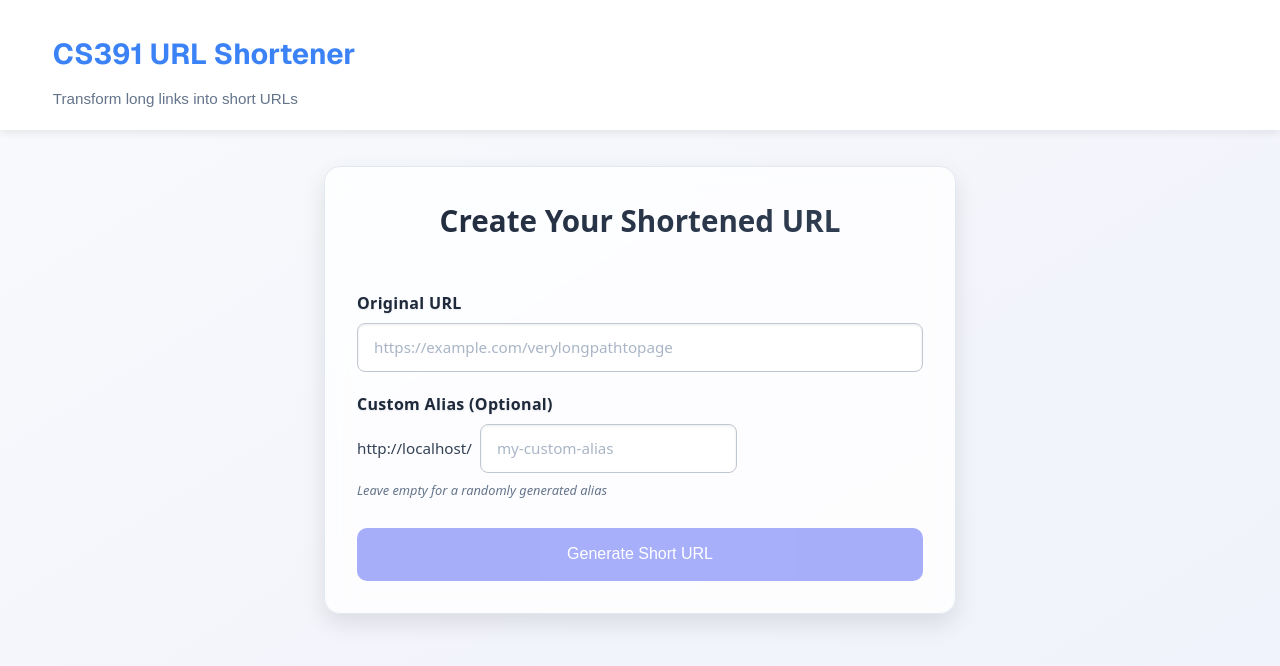
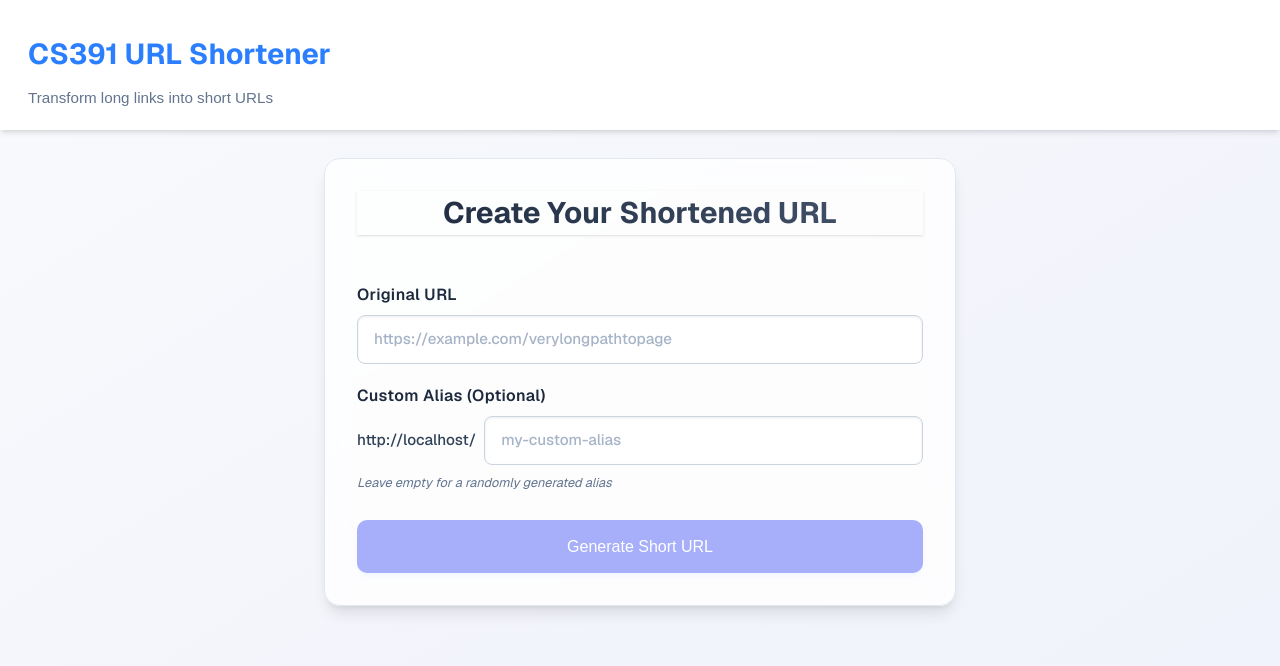
Before and after one commit to Saksham106/mp-5, a Next.js app: page / in a window 1280 px wide. Shown: the top 666 px of the page. Built offline with nearby package versions, Linux system fonts and the light colour scheme; no server answers.

Commit message:
changed styling to tailwind, styled comp wasn't working

```diff
--- a/components/Form.tsx
+++ b/components/Form.tsx
@@ -1,259 +1,8 @@
 "use client";
 
 import { useState, useEffect } from "react";
-import styled from "styled-components";
 import createUrl from "@/lib/createUrl";
 import { Url } from "@/types";
-
-const FormContainer = styled.div`
-  max-width: 680px;
-  margin: 1.75rem auto;
-  padding: 0.5rem 1.5rem;
-  font-family: var(--font-sans, system-ui, sans-serif);
-`;
-
-const FormElement = styled.form`
-  background-color: rgba(255, 255, 255, 0.8);
-  border-radius: 16px;
-  box-shadow: 0 10px 25px rgba(0, 0, 0, 0.1);
-  padding: 2rem;
-  display: flex;
-  flex-direction: column;
-  gap: 1.25rem;
-  backdrop-filter: blur(10px);
-  border: 1px solid var(--border);
-  transition: transform 0.2s ease, box-shadow 0.2s ease;
-
-  &:hover {
-    transform: translateY(-2px);
-    box-shadow: 0 14px 30px rgba(0, 0, 0, 0.12);
-  }
-
-  @media (prefers-color-scheme: dark) {
-    background: linear-gradient(to bottom, rgba(30, 41, 59, 0.9), rgba(15, 23, 42, 0.8));
-    border: 1px solid rgba(71, 85, 105, 0.3);
-    box-shadow: 0 10px 25px rgba(0, 0, 0, 0.2);
-  }
-`;
-
-const FormTitle = styled.h2`
-  font-size: 1.85rem;
-  margin-bottom: 1.75rem;
-  font-weight: 700;
-  text-align: center;
-  color: #f1f5f9;
-  text-shadow: 0 2px 4px rgba(0, 0, 0, 0.15);
-
-  @media (prefers-color-scheme: light) {
-    color: #1e293b;
-    background: linear-gradient(135deg, #1e293b 0%, #334155 100%);
-    -webkit-background-clip: text;
-    -webkit-text-fill-color: transparent;
-    background-clip: text;
-    text-shadow: none;
-  }
-`;
-
-const FormSection = styled.div`
-  display: flex;
-  flex-direction: column;
-`;
-
-const InputLabel = styled.label`
-  font-size: 1rem;
-  font-weight: 600;
-  margin-bottom: 0.5rem;
-  color: #f1f5f9;
-  text-shadow: 0 1px 2px rgba(0, 0, 0, 0.1);
-  letter-spacing: 0.02em;
-  display: flex;
-  align-items: center;
-
-  @media (prefers-color-scheme: light) {
-    color: #1e293b;
-  }
-`;
-
-const TextInput = styled.input`
-  padding: 0.75rem 1rem;
-  border: 1px solid #c0c7d0;
-  border-radius: 8px;
-  font-size: 0.95rem;
-  transition: all 0.2s ease;
-  background-color: #fff;
-  color: #333;
-  font-weight: 500;
-  box-shadow: inset 0 1px 3px rgba(0, 0, 0, 0.08);
-
-  &::placeholder {
-    color: #94a3b8;
-    opacity: 0.8;
-  }
-
-  &:focus {
-    outline: none;
-    border-color: #60a5fa;
-    box-shadow: 0 0 0 3px rgba(96, 165, 250, 0.2);
-  }
-`;
-
-const AliasWrapper = styled.div`
-  display: flex;
-  align-items: center;
-`;
-
-const DomainPrefix = styled.span`
-  color: #e2e8f0;
-  font-size: 0.95rem;
-  white-space: nowrap;
-  padding-right: 0.5rem;
-  font-weight: 500;
-
-  @media (prefers-color-scheme: light) {
-    color: #334155;
-  }
-`;
-
-const HelpText = styled.p`
-  font-size: 0.8rem;
-  color: #cbd5e1;
-  margin-top: 0.5rem;
-  font-style: italic;
-
-  @media (prefers-color-scheme: light) {
-    color: #64748b;
-  }
-`;
-
-const ActionButton = styled.button`
-  background-color: var(--accent);
-  color: white;
-  padding: 0.9rem 1.5rem;
-  font-weight: 500;
-  border: none;
-  border-radius: 10px;
-  font-size: 1rem;
-  cursor: pointer;
-  transition: all 0.2s ease;
-  margin-top: 0.5rem;
-  box-shadow: 0 4px 6px rgba(79, 70, 229, 0.2);
-
-  &:hover {
-    background-color: var(--accent-dark);
-    transform: translateY(-2px);
-    box-shadow: 0 6px 10px rgba(79, 70, 229, 0.25);
-  }
-
-  &:disabled {
-    background-color: var(--accent-light);
-    opacity: 0.7;
-    cursor: not-allowed;
-    transform: none;
-    box-shadow: none;
-  }
-`;
-
-const ErrorBox = styled.div`
-  background-color: rgba(254, 226, 226, 0.9);
-  color: #b91c1c;
-  padding: 1rem;
-  border-radius: 12px;
-  font-size: 0.95rem;
-  margin-top: 1rem;
-  text-align: center;
-  border: 1px solid rgba(252, 165, 165, 0.8);
-  box-shadow: 0 4px 12px rgba(239, 68, 68, 0.15);
-  font-weight: 500;
-
-  @media (prefers-color-scheme: dark) {
-    background-color: rgba(127, 29, 29, 0.5);
-    color: #fca5a5;
-    border: 1px solid rgba(252, 165, 165, 0.3);
-  }
-`;
-
-const ResultBox = styled.div`
-  background-color: #ecfdf5;
-  margin-top: 1.5rem;
-  padding: 1.5rem;
-  border-radius: 16px;
-  border: 1px solid #a7f3d0;
-  box-shadow: 0 6px 12px rgba(0, 0, 0, 0.08);
-
-  @media (prefers-color-scheme: dark) {
-    background: linear-gradient(to bottom, rgba(6, 95, 70, 0.4), rgba(6, 78, 59, 0.3));
-    border: 1px solid rgba(16, 185, 129, 0.4);
-    box-shadow: 0 6px 16px rgba(0, 0, 0, 0.15);
-  }
-`;
-
-const ResultHeading = styled.p`
-  font-weight: 700;
-  color: #059669;
-  margin-bottom: 1.25rem;
-  font-size: 1.2rem;
-  letter-spacing: 0.01em;
-
-  @media (prefers-color-scheme: dark) {
-    color: #34d399;
-    text-shadow: 0 1px 2px rgba(0, 0, 0, 0.2);
-  }
-`;
-
-const LinkDisplay = styled.div`
-  display: flex;
-  justify-content: space-between;
-  align-items: center;
-  background-color: white;
-  padding: 0.85rem 1.2rem;
-  border-radius: 10px;
-  border: 1px solid #d1fae5;
-
-  @media (prefers-color-scheme: dark) {
-    background-color: rgba(15, 23, 42, 0.5);
-    border: 1px solid rgba(16, 185, 129, 0.4);
-    box-shadow: 0 2px 8px rgba(0, 0, 0, 0.15), inset 0 1px 1px rgba(255, 255, 255, 0.05);
-  }
-`;
-
-const ShortLink = styled.a`
-  color: var(--accent);
-  text-decoration: none;
-  overflow: hidden;
-  text-overflow: ellipsis;
-  font-weight: 600;
-  font-size: 1.05rem;
-
-  @media (prefers-color-scheme: dark) {
-    color: #93c5fd;
-    text-shadow: 0 1px 2px rgba(0, 0, 0, 0.2);
-
-    &:hover {
-      color: #bfdbfe;
-    }
-  }
-
-  &:hover {
-    text-decoration: underline;
-  }
-`;
-
-const CopyButton = styled.button`
-  background-color: var(--accent);
-  color: white;
-  border: none;
-  border-radius: 8px;
-  padding: 0.6rem 1rem;
-  font-size: 0.875rem;
-  cursor: pointer;
-  transition: all 0.15s ease;
-  font-weight: 500;
-
-  &:hover {
-    background-color: var(--accent-dark);
-    transform: translateY(-1px);
-  }
-`;
 
 export default function Form() {
   const [longUrl, setLongUrl] = useState("");
@@ -299,13 +48,31 @@ export default function Form() {
   };
 
   return (
-    <FormContainer>
-      <FormElement onSubmit={handleSubmit}>
-        <FormTitle>Create Your Shortened URL</FormTitle>
+    <div className="max-w-[680px] mx-auto my-7 px-6 font-sans">
+      <form
+        onSubmit={handleSubmit}
+        className="bg-white/80 dark:bg-gradient-to-b dark:from-slate-800/90 dark:to-slate-900/80
+                  rounded-2xl shadow-lg p-8 flex flex-col gap-5 backdrop-blur-md
+                  border border-[var(--border)] transition-all duration-200
+                  hover:-translate-y-0.5 hover:shadow-xl"
+      >
+        <h2 className="text-[1.85rem] mb-7 font-bold text-center
+                      text-slate-100 dark:text-slate-100 shadow-sm
+                      dark:text-shadow bg-gradient-to-r from-slate-800 to-slate-600
+                      bg-clip-text text-transparent dark:text-slate-100">
+          Create Your Shortened URL
+        </h2>
 
-        <FormSection>
-          <InputLabel htmlFor="longUrl">Original URL</InputLabel>
-          <TextInput
+        <div className="flex flex-col">
+          <label
+            htmlFor="longUrl"
+            className="text-base font-semibold mb-2 text-slate-100 dark:text-slate-100
+                      tracking-wide flex items-center dark:text-shadow
+                      text-slate-800 dark:text-slate-100"
+          >
+            Original URL
+          </label>
+          <input
             id="longUrl"
             type="url"
             value={longUrl}
@@ -313,55 +80,100 @@ export default function Form() {
             placeholder="https://example.com/verylongpathtopage"
             required
             disabled={isSubmitting}
+            className="py-3 px-4 border border-slate-300 rounded-lg text-[0.95rem]
+                      transition-all duration-200 bg-white text-slate-800 font-medium
+                      shadow-[inset_0_1px_3px_rgba(0,0,0,0.08)] placeholder:text-slate-400/80
+                      focus:outline-none focus:border-blue-400 focus:ring-3 focus:ring-blue-200"
           />
-        </FormSection>
+        </div>
 
-        <FormSection>
-          <InputLabel htmlFor="customAlias">Custom Alias (Optional)</InputLabel>
-          <AliasWrapper>
-            <DomainPrefix>{origin}/</DomainPrefix>
-            <TextInput
+        <div className="flex flex-col">
+          <label
+            htmlFor="customAlias"
+            className="text-base font-semibold mb-2 text-slate-100 dark:text-slate-100
+                      tracking-wide flex items-center dark:text-shadow
+                      text-slate-800 dark:text-slate-100"
+          >
+            Custom Alias (Optional)
+          </label>
+          <div className="flex items-center">
+            <span className="text-[0.95rem] text-slate-200 dark:text-slate-200 whitespace-nowrap pr-2 font-medium
+                        text-slate-700 dark:text-slate-200">
+              {origin}/
+            </span>
+            <input
               id="customAlias"
               type="text"
               value={customAlias}
               onChange={(e) => setCustomAlias(e.target.value)}
               placeholder="my-custom-alias"
               disabled={isSubmitting}
+              className="py-3 px-4 border border-slate-300 rounded-lg text-[0.95rem] w-full
+                        transition-all duration-200 bg-white text-slate-800 font-medium
+                        shadow-[inset_0_1px_3px_rgba(0,0,0,0.08)] placeholder:text-slate-400/80
+                        focus:outline-none focus:border-blue-400 focus:ring-3 focus:ring-blue-200"
             />
-          </AliasWrapper>
-          <HelpText>Leave empty for a randomly generated alias</HelpText>
-        </FormSection>
+          </div>
+          <p className="text-[0.8rem] text-slate-300 dark:text-slate-300 mt-2 italic
+                      text-slate-500 dark:text-slate-300">
+            Leave empty for a randomly generated alias
+          </p>
+        </div>
 
-        <ActionButton
+        <button
           type="submit"
           disabled={isSubmitting || !longUrl}
+          className="bg-[var(--accent)] text-white py-[0.9rem] px-6 font-medium
+                    border-none rounded-[10px] text-base cursor-pointer transition-all duration-200
+                    mt-2 shadow-md shadow-indigo-200/20 disabled:bg-[var(--accent-light)]
+                    disabled:opacity-70 disabled:cursor-not-allowed disabled:transform-none
+                    hover:bg-[var(--accent-dark)] hover:-translate-y-0.5 hover:shadow-lg hover:shadow-indigo-200/25"
         >
           {isSubmitting ? "Processing..." : "Generate Short URL"}
-        </ActionButton>
-      </FormElement>
+        </button>
+      </form>
 
-      {error && <ErrorBox>{error}</ErrorBox>}
+      {error && (
+        <div className="bg-red-100/90 dark:bg-red-900/50 text-red-700 dark:text-red-300 p-4
+                      rounded-xl text-[0.95rem] mt-4 text-center border dark:border-red-300/30
+                      border-red-200/80 shadow-lg shadow-red-200/15 font-medium">
+          {error}
+        </div>
+      )}
 
       {shortenedUrl && (
-        <ResultBox>
-          <ResultHeading>Your shortened URL is ready!</ResultHeading>
-          <LinkDisplay>
-            <ShortLink
+        <div className="bg-emerald-50 dark:bg-gradient-to-b dark:from-emerald-900/40 dark:to-emerald-950/30
+                      mt-6 p-6 rounded-2xl border border-emerald-200 dark:border-emerald-600/40
+                      shadow-lg shadow-emerald-100/8 dark:shadow-black/15">
+          <p className="font-bold text-emerald-700 dark:text-emerald-400 mb-5 text-lg tracking-tight
+                       dark:text-shadow">
+            Your shortened URL is ready!
+          </p>
+          <div className="flex justify-between items-center bg-white dark:bg-slate-900/50 py-3.5 px-5
+                        rounded-[10px] border border-emerald-100 dark:border-emerald-600/40
+                        dark:shadow-md dark:shadow-black/15 dark:shadow-inner dark:from-white/5">
+            <a
               href={`${origin}/${shortenedUrl}`}
               target="_blank"
               rel="noopener noreferrer"
+              className="text-[var(--accent)] dark:text-blue-300 no-underline overflow-hidden
+                        text-ellipsis font-semibold text-[1.05rem] dark:text-shadow
+                        hover:underline dark:hover:text-blue-200"
             >
               {`${origin}/${shortenedUrl}`}
-            </ShortLink>
-            <CopyButton
+            </a>
+            <button
               onClick={handleCopyToClipboard}
               type="button"
+              className="bg-[var(--accent)] text-white border-none rounded-lg py-2.5 px-4
+                        text-sm cursor-pointer transition-all duration-150 font-medium
+                        hover:bg-[var(--accent-dark)] hover:-translate-y-0.5"
             >
               Copy URL
-            </CopyButton>
-          </LinkDisplay>
-        </ResultBox>
+            </button>
+          </div>
+        </div>
       )}
-    </FormContainer>
+    </div>
   );
 }
--- a/components/Header.tsx
+++ b/components/Header.tsx
@@ -1,50 +1,20 @@
 "use client";
 import React from 'react';
-import styled from 'styled-components';
-
-const HeaderWrapper = styled.header`
-  display: flex;
-  flex-direction: column;
-  align-items: center;
-  background-color: #ffffff;
-  box-shadow: 0 3px 8px rgba(0, 0, 0, 0.08);
-  padding: 1.2rem;
-`;
-
-const TitleBar = styled.div`
-  display: flex;
-  align-items: center;
-  width: 100%;
-  max-width: 1200px;
-  justify-content: space-between;
-`;
-
-const HeadingText = styled.h1`
-  font-family: var(--font-geist-sans), system-ui, sans-serif;
-  font-size: 1.8rem;
-  font-weight: 700;
-  color: #3b82f6;
-  margin: 0;
-  padding: 0.8rem;
-`;
-
-const TaglineText = styled.p`
-  font-size: 0.95rem;
-  color: #64748b;
-  margin: 0;
-  padding-left: 0.8rem;
-`;
 
 const Header = () => {
   return (
-    <HeaderWrapper>
-      <TitleBar>
+    <header className="flex flex-col items-center bg-white shadow-md py-5 px-4">
+      <div className="flex items-center w-full max-w-7xl justify-between">
         <div>
-          <HeadingText>CS391 URL Shortener</HeadingText>
-          <TaglineText>Transform long links into short URLs</TaglineText>
+          <h1 className="font-sans text-[1.8rem] font-bold text-blue-500 m-0 p-3">
+            CS391 URL Shortener
+          </h1>
+          <p className="text-[0.95rem] text-slate-500 m-0 pl-3">
+            Transform long links into short URLs
+          </p>
         </div>
-      </TitleBar>
-    </HeaderWrapper>
+      </div>
+    </header>
   );
 };
 
--- a/package.json
+++ b/package.json
@@ -22,9 +22,11 @@
     "@types/node": "^20",
     "@types/react": "^19",
     "@types/react-dom": "^19",
+    "autoprefixer": "^10.4.21",
     "eslint": "^9",
     "eslint-config-next": "15.3.1",
-    "tailwindcss": "^4",
+    "postcss": "^8.5.3",
+    "tailwindcss": "^4.1.4",
     "typescript": "^5"
   }
 }
```
Also changed, not shown: 1 other file (tests, documents, lock files or other folders).
